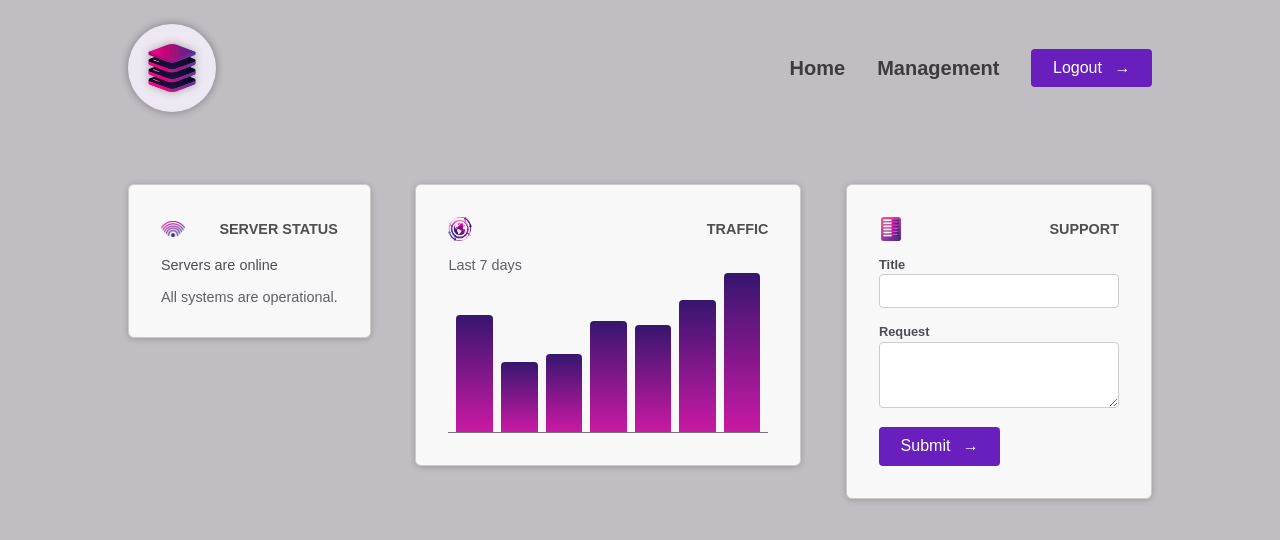
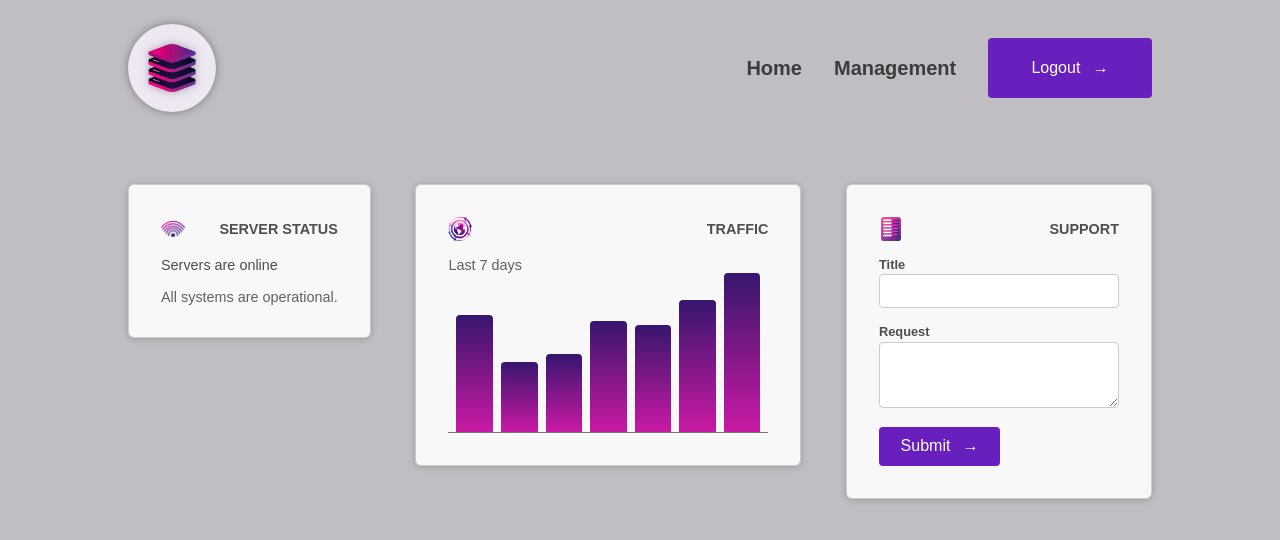
Before and after one commit to bytechanokchon/lecture-angular, an Angular app in the folder projects/component-deep-dive/: page / in a window 1280 px wide. Shown: the top 540 px of the page. Built offline with nearby package versions, Linux system fonts and the light colour scheme.

Commit message:
build-in element

```diff
--- a/projects/component-deep-dive/src/app/header/header.component.html
+++ b/projects/component-deep-dive/src/app/header/header.component.html
@@ -12,7 +12,7 @@
         <a href="/">Management</a>
       </li>
       <li>
-        <app-button />
+        <button appButton></button>
       </li>
     </ul>
   </nav>
```
Also changed, not shown: projects/component-deep-dive/src/app/shared/button/button.component.ts (+6 -1 lines).
